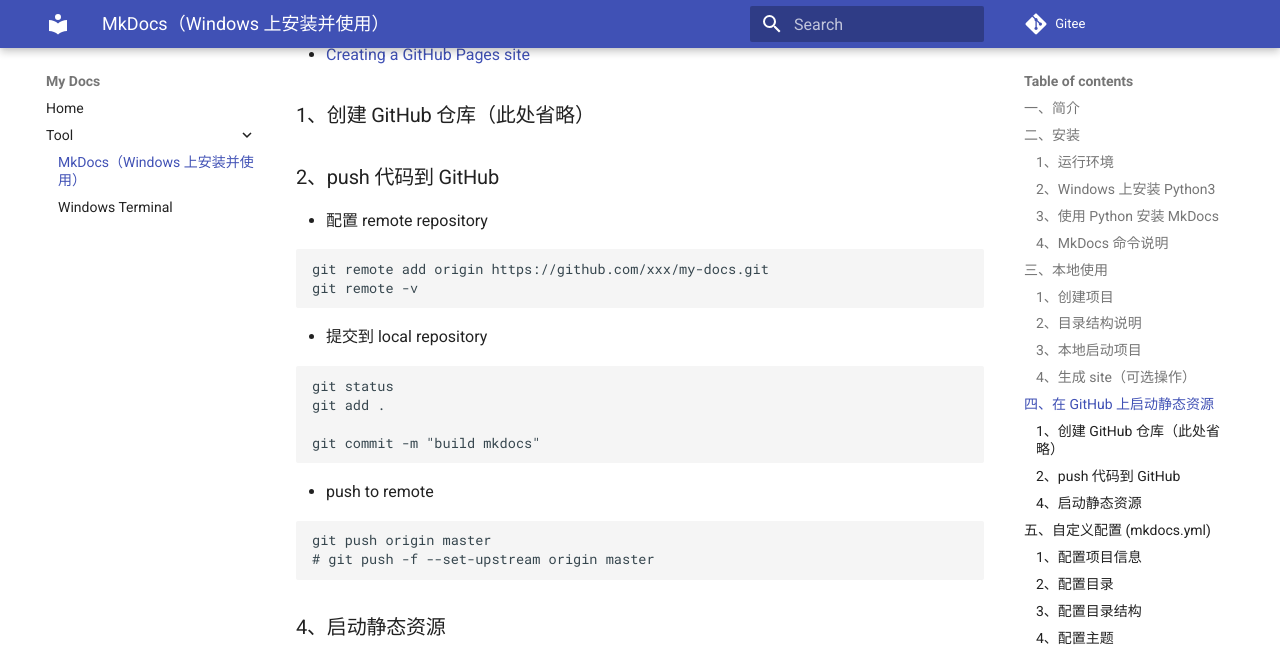
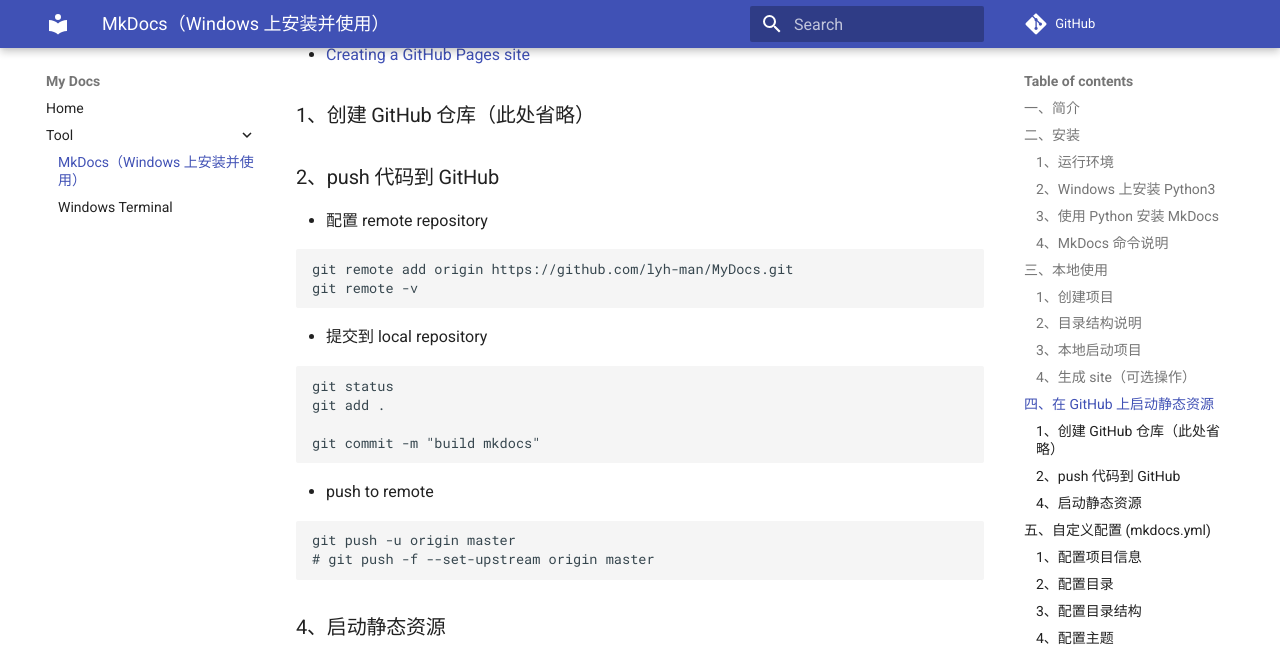
Before and after one commit to lyh-man/MyDocs, an MkDocs documentation site: the page built from docs/tool/MkDocs.md, in a window 1280 px wide and 900 px high, scrolled down 2828 px. Shown: the top 647 px of the window. Built offline with MkDocs 1.6.1 and Material for MkDocs 9.7.7, drawn with Linux system fonts in a browser that asks for light colours; comment, search, counter and statistics services are not loaded; some of the changed lines change nothing that is shown.

Commit message:
修正 github 仓库

````diff
--- a/docs/tool/MkDocs.md
+++ b/docs/tool/MkDocs.md
@@ -115,7 +115,7 @@
 ### 2、push 代码到 GitHub
 + 配置 remote repository
 ```text
-git remote add origin https://github.com/xxx/my-docs.git
+git remote add origin https://github.com/lyh-man/MyDocs.git
 git remote -v
 ```
 
@@ -129,7 +129,7 @@
 
 + push to remote
 ```text
-git push origin master
+git push -u origin master
 # git push -f --set-upstream origin master
 ```
 
--- a/mkdocs.yml
+++ b/mkdocs.yml
@@ -1,5 +1,5 @@
 site_name: My Docs
-repo_url: https://gitee.com/lyh-man/my-docs.git
+repo_url: https://github.com/lyh-man/MyDocs.git
 nav:
   - Home: 'index.md'
   - Tool:
````
